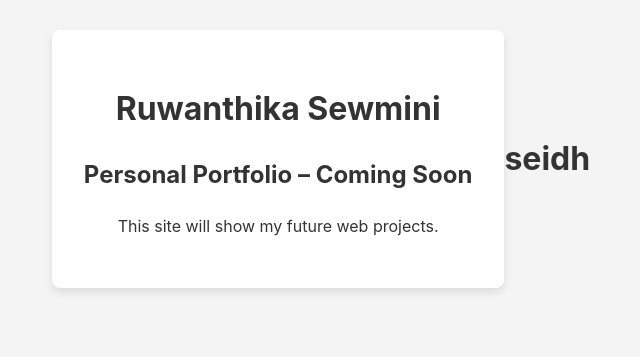
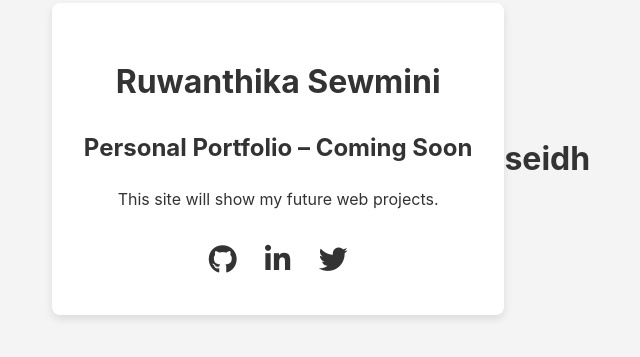
Before and after one commit to sewmini0708/bmt-quiz-2-events-bhbt-2022-42, a plain HTML site: page index.html in a window 1280 px wide. Shown: the part 261-618 px from the top of the page, without its empty margins (319-959 px from the left). Drawn offline with Linux system fonts and the light colour scheme.

Commit message:
Update index.html

```diff
--- a/index.html
+++ b/index.html
@@ -4,6 +4,8 @@
   <meta charset="UTF-8">
   <meta name="viewport" content="width=device-width, initial-scale=1.0">
   <title>My Portfolio</title>
+  <!-- Add Font Awesome for social media icons -->
+  <link rel="stylesheet" href="https://cdnjs.cloudflare.com/ajax/libs/font-awesome/6.5.1/css/all.min.css">
   <link rel="stylesheet" href="style.css">
 </head>
 <body>
@@ -11,6 +13,11 @@
     <h1>Ruwanthika Sewmini</h1>
     <h2>Personal Portfolio – Coming Soon</h2>
     <p>This site will show my future web projects.</p>
+    <div class="social-icons">
+      <a href="#" target="_blank" aria-label="GitHub"><i class="fab fa-github"></i></a>
+      <a href="#" target="_blank" aria-label="LinkedIn"><i class="fab fa-linkedin-in"></i></a>
+      <a href="#" target="_blank" aria-label="Twitter"><i class="fab fa-twitter"></i></a>
+    </div>
   </div>
   <script src="script.js"></script>
 
```
